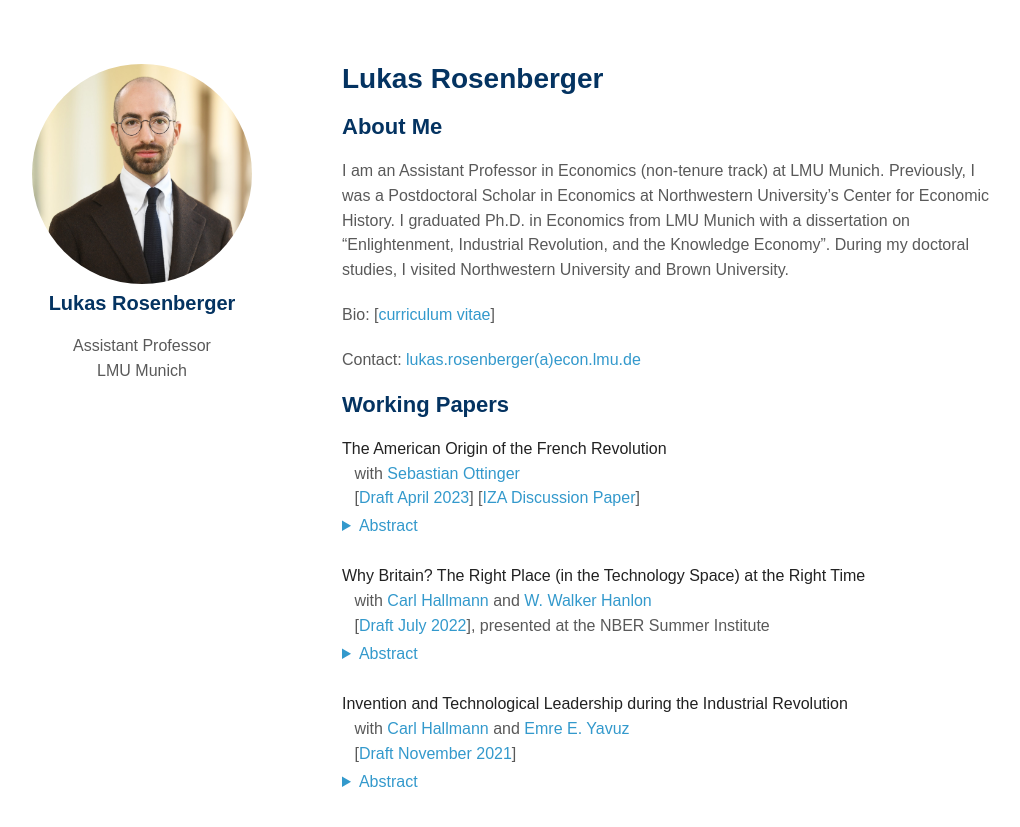
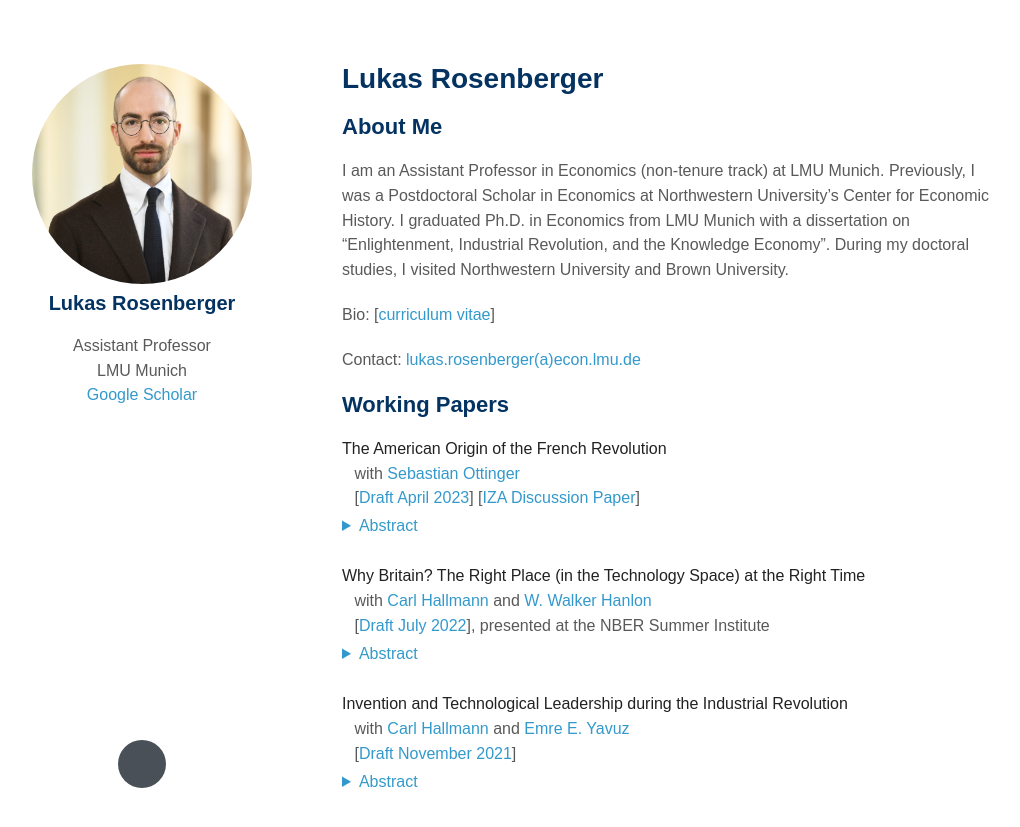
Before and after one commit to lukasrosenberger/lukasrosenberger.github.io, a Jekyll site: the page built from index.md, in a window 1280 px wide. Shown: the top 827 px of the page, without its empty margins (128-1148 px from the left). Built offline with Jekyll 4.4.1, drawn with Linux system fonts in a browser that asks for light colours; nearby versions of some CDN libraries; some web fonts are replaced; a style sheet for code colours, icons or effects is not loaded.

Commit message:
Google Sholar

```diff
--- a/_config.yml
+++ b/_config.yml
@@ -3,7 +3,7 @@ position: Assistant Professor
 affiliation: LMU Munich
 #email: lukas.rosenberger@econ.lmu.de
 keywords: Lukas Rosenberger Econ Economics History Northwestern University LMU Munich Universität Ludwig Maximilians
-#google_scholar: https://scholar.google.com/
+google_scholar: https://scholar.google.com/citations?user=LjI69LwAAAAJ&hl=de&oi=ao
 #github_link: https://github.com/yaoyao-liu/minimal-light
 avatar: ./assets/img/Lukas_Rosenberger_LMU.jpg
 #google_analytics: UA-111540567-4
--- a/_layouts/homepage.html
+++ b/_layouts/homepage.html
@@ -34,14 +34,18 @@
         <h3>{{ site.title }}</h3>
 
         {% if site.position %}
-        {{ site.position }}
+           {{ site.position }}
+            <br>
+        {% endif %}
+        {{ site.affiliation }}
+        <br>
+        {% if site.google_scholar %}
+        <a href="{{ site.google_scholar }}">Google Scholar</a>
         <br>
         {% endif %}
-        {{ site.affiliation }}
+
         {% if site.email %}
-        <br>
-        {{ site.email }}
-        <br>
+            {{ site.email }}
         <br>
         {% endif %}
 
--- a/index.md
+++ b/index.md
@@ -11,7 +11,6 @@ I am an Assistant Professor in Economics (non-tenure track) at LMU Munich. Previ
 Bio: [[curriculum vitae](https://lukasrosenberger.github.io/download/CV_RosenbergerL_2023_Aug.pdf)]
 
 Contact: [lukas.rosenberger(a)econ.lmu.de](mailto:lukas.rosenberger@econ.lmu.de)
-<br>
 
 <!--
 
```
